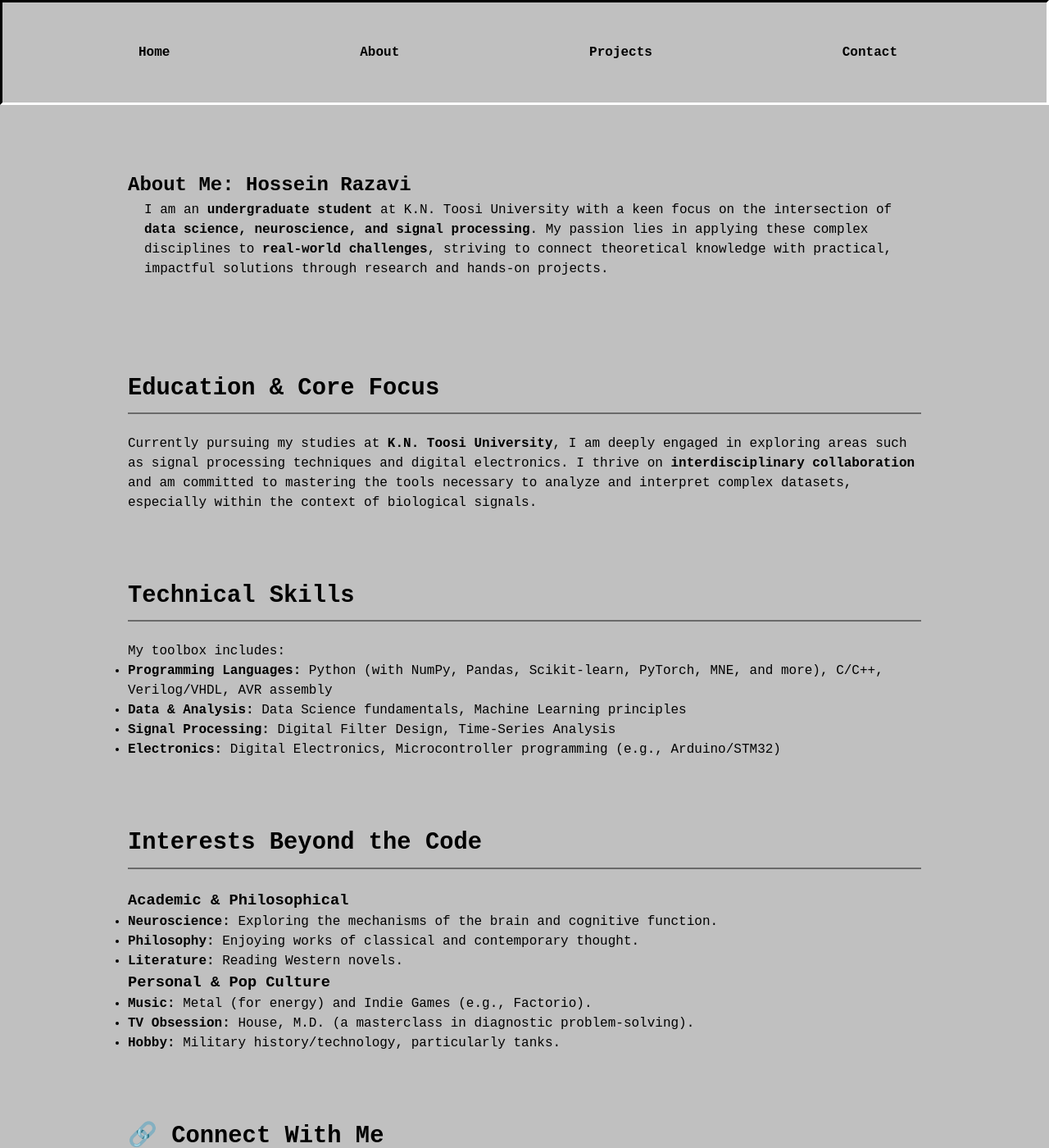
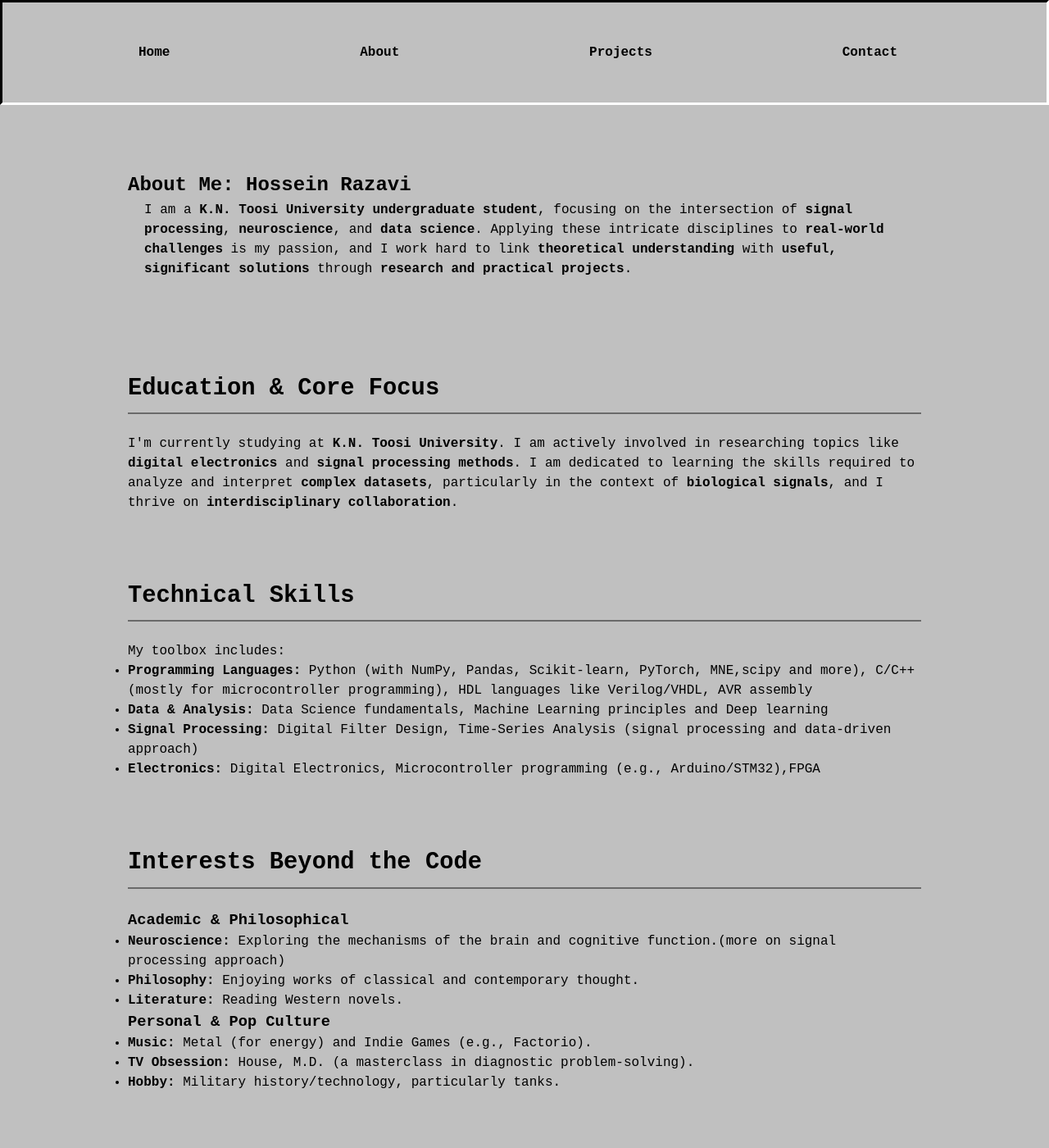
Before and after one commit to UncleRazavi/UncleRazavi.github.io, a Jekyll site: the page about.html, which Jekyll copies as it is, in a window 1280 px wide and 1400 px high. Shown: the whole window at 82% size. Built offline with Jekyll 4.4.1, drawn with Linux system fonts in a browser that asks for light colours.

```diff
--- a/about.html
+++ b/about.html
@@ -24,15 +24,14 @@
             <div class="profile-summary">
                 <div class="profile-image-placeholder"></div>
                 <p class="intro-paragraph">
-                    I am an <strong>undergraduate student</strong> at K.N. Toosi University with a keen focus on the intersection of <strong>data science, neuroscience, and signal processing</strong>. My passion lies in applying these complex disciplines to <strong>real-world challenges</strong>, striving to connect theoretical knowledge with practical, impactful solutions through research and hands-on projects.
-                </p>
+                    I am a <strong>K.N. Toosi University undergraduate student</strong>, focusing on the intersection of <strong>signal processing</strong>, <strong>neuroscience</strong>, and <strong>data science</strong>. Applying these intricate disciplines to <strong>real-world challenges</strong> is my passion, and I work hard to link <strong>theoretical understanding</strong> with <strong>useful, significant solutions</strong> through <strong>research and practical projects</strong>.
             </div>
         </section>
 
         <section class="education-and-focus">
             <h2>Education & Core Focus</h2>
             <p>
-                Currently pursuing my studies at <strong>K.N. Toosi University</strong>, I am deeply engaged in exploring areas such as signal processing techniques and digital electronics. I thrive on <strong>interdisciplinary collaboration</strong> and am committed to mastering the tools necessary to analyze and interpret complex datasets, especially within the context of biological signals.
+                I'm currently studying at <strong>K.N. Toosi University</strong>. I am actively involved in researching topics like <strong>digital electronics</strong> and <strong>signal processing methods</strong>. I am dedicated to learning the skills required to analyze and interpret <strong>complex datasets</strong>, particularly in the context of <strong>biological signals</strong>, and I thrive on <strong>interdisciplinary collaboration</strong>.
             </p>
         </section>
 
@@ -40,10 +39,10 @@
             <h2>Technical Skills</h2>
             <p>My toolbox includes:</p>
             <ul class="skills-list">
-                <li><strong>Programming Languages:</strong> Python (with NumPy, Pandas, Scikit-learn, PyTorch, MNE, and more), C/C++, Verilog/VHDL, AVR assembly</li>
-                <li><strong>Data & Analysis:</strong> Data Science fundamentals, Machine Learning principles</li>
-                <li><strong>Signal Processing:</strong> Digital Filter Design, Time-Series Analysis</li>
-                <li><strong>Electronics:</strong> Digital Electronics, Microcontroller programming (e.g., Arduino/STM32)</li>
+                <li><strong>Programming Languages:</strong> Python (with NumPy, Pandas, Scikit-learn, PyTorch, MNE,scipy and more), C/C++ (mostly for microcontroller programming), HDL languages like Verilog/VHDL, AVR assembly</li>
+                <li><strong>Data & Analysis:</strong> Data Science fundamentals, Machine Learning principles and Deep learning </li>
+                <li><strong>Signal Processing:</strong> Digital Filter Design, Time-Series Analysis (signal processing and data-driven approach)</li>
+                <li><strong>Electronics:</strong> Digital Electronics, Microcontroller programming (e.g., Arduino/STM32),FPGA</li>
             </ul>
         </section>
 
@@ -53,7 +52,7 @@
                 <div class="academic-interests">
                     <h3>Academic & Philosophical</h3>
                     <ul>
-                        <li><strong>Neuroscience:</strong> Exploring the mechanisms of the brain and cognitive function.</li>
+                        <li><strong>Neuroscience:</strong> Exploring the mechanisms of the brain and cognitive function.(more on signal processing approach)</li>
                         <li><strong>Philosophy:</strong> Enjoying works of classical and contemporary thought.</li>
                         <li><strong>Literature:</strong> Reading Western novels.</li>
                     </ul>
```
